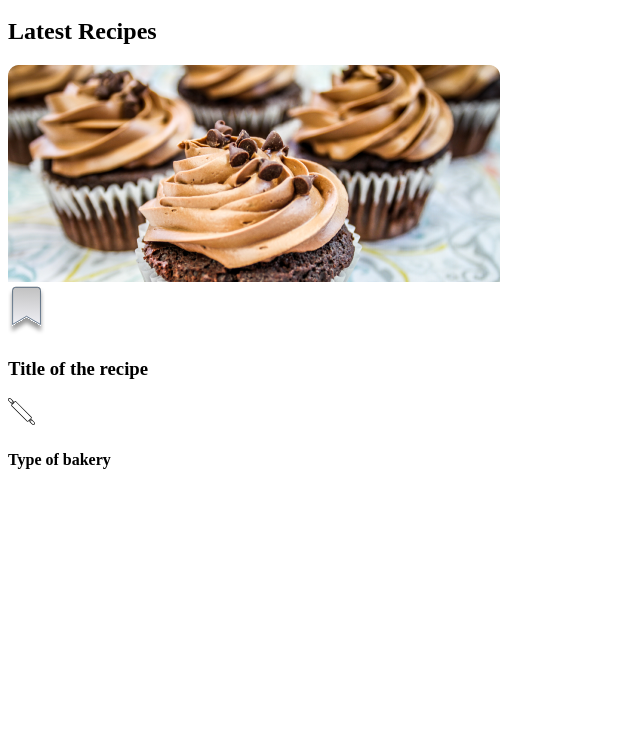
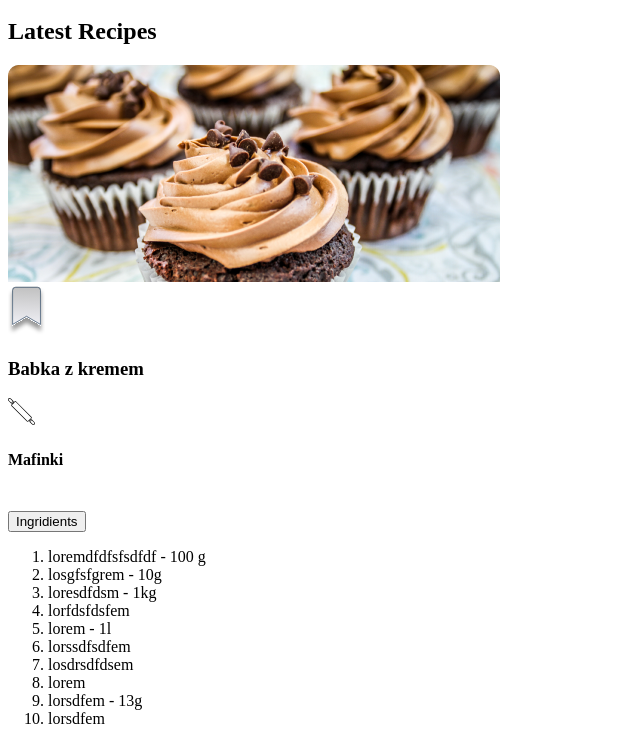
Before and after one commit to Maxim-Mal/sweet_bear, a website: page public/index.html in a window 1280 px wide. Shown: the part 1714-2458 px from the top of the page, without its empty margins (0-640 px from the left). Before the commit the page ends 2233 px from the top, so only its background shows below. Drawn offline with Linux system fonts and the light colour scheme; files that its build step writes are made by us from their sources; files whose address does not match are found by name.

Commit message:
styled card with js inprogress

```diff
--- a/public/index.html
+++ b/public/index.html
@@ -173,10 +173,12 @@
         <h2 class="section-titles">Latest Recipes</h2>
         <div class="group-card">
           <div class="card">
-            <img
-              class="card__image"
-              src="./assets/Images/mike-meeks-zk-fclJdGas-unsplash 1.png"
-            />
+            <a href="#"
+              ><img
+                class="card__image"
+                src="./assets/Images/mike-meeks-zk-fclJdGas-unsplash 1.png"
+            /></a>
+
             <div class="card__bookmark">
               <svg
                 width="37"
@@ -242,9 +244,7 @@
               </svg>
             </div>
             <div class="card__description">
-              <h3 class="card__title card__title--primary">
-                Title of the recipe
-              </h3>
+              <h3 class="card__title card__title--primary">Babka z kremem</h3>
               <div class="test card__icon">
                 <svg
                   class="card__icon"
@@ -261,9 +261,7 @@
                 </svg>
               </div>
 
-              <h4 class="test card__title card__title--secondary">
-                Type of bakery
-              </h4>
+              <h4 class="test card__title card__title--secondary">Mafinki</h4>
 
               <div class="card__ranking">
                 <svg
@@ -370,6 +368,7 @@
                   xmlns="http://www.w3.org/2000/svg"
                 >
                   <path
+                    class="card__star--path"
                     d="m9.13.416 3.024 5.09 6.007 1.182-4.137 4.326.688 5.822-5.582-2.423-5.583 2.423.686-5.822L.098 6.688l6.005-1.182L9.13.416Z"
                   />
                   <defs>
@@ -387,12 +386,29 @@
                   </defs>
                 </svg>
               </div>
+              <!-- Is it a good practice to left wraped link in div wthout class? -->
             </div>
-            <div class="card__btn btn btn--round"></div>
+            <button class="card__btn btn btn--link">Ingridients</button>
+            <div class="card__back-side show">
+              <ol class="list list__ingridients">
+                <li>loremdfdfsfsdfdf - 100 g</li>
+                <li>losgfsfgrem - 10g</li>
+                <li>loresdfdsm - 1kg</li>
+                <li>lorfdsfdsfem</li>
+                <li>lorem - 1l</li>
+                <li>lorssdfsdfem</li>
+                <li>losdrsdfdsem</li>
+                <li>lorem</li>
+                <li>lorsdfem - 13g</li>
+                <li>lorsdfem</li>
+              </ol>
+            </div>
           </div>
         </div>
       </section>
     </main>
   </body>
+
   <script src="./main.js"></script>
+  <script src="./card.js"></script>
 </html>
--- /dev/null
+++ b/src/card.js
@@ -0,0 +1,12 @@
+const cardBtn = document.querySelector(".card__btn btn");
+let cardFlip = false;
+
+cardBtn.addEventListener("click", () => {
+  if (!cardFlip) {
+    cardBtn.classList.add("show");
+    cardFlip = true;
+  } else {
+    cardBtn.classList.remove("show");
+    cardFlip = false;
+  }
+});
--- a/src/styles/components/_card.scss
+++ b/src/styles/components/_card.scss
@@ -1,6 +1,9 @@
+.group-card {
+  margin-left: 200px;
+}
 .card {
-  width: 300px;
-  height: 250px;
+  width: 400px;
+  height: 350px;
   border-radius: 14px;
   background: $btn-color;
   box-shadow: $shadow-outset;
@@ -8,30 +11,37 @@
 
   &__bookmark {
     position: absolute;
-    margin: 11px 0 0 254px;
+    margin: 16px 0 0 342px;
   }
 
   &__image {
-    max-width: 100%;
+    // how to fix issue with overflow corners, "hidden" doesn't work in this case
+    overflow: hidden;
+    //is it good solution to use here oject fit?
+    object-fit: cover;
+    width: 400px;
+    height: 206px;
     position: absolute;
   }
   &__description {
     position: absolute;
-    top: 145px;
-    right: 140px;
+    top: 225px;
+    right: 200px;
   }
 
   &__title {
     font-family: Roboto, Arial, sans-serif;
 
     &--primary {
+      font-size: 24px;
       color: black;
       margin: 0;
     }
 
     &--secondary {
       display: inline-block;
-      margin: 0;
+      font-size: 22px;
+      margin: 5px 0 0 0;
       padding: 0;
       color: gray;
     }
@@ -40,16 +50,56 @@
     display: inline-block;
     top: 10px;
     right: 15px;
-    height: 20px;
-    margin: 0;
+    height: 25px;
+    margin: 5px 0 0 0;
   }
 
   &__btn {
     position: absolute;
     right: 20px;
     bottom: 20px;
+    padding: 2px 20px 2px 22px;
+    text-transform: uppercase;
+    font-size: 19px;
+    width: fit-content;
+    border: none;
+    cursor: pointer;
+  }
+
+  &__ranking {
+    margin-top: 22px;
   }
   &--star {
     fill: $btn-text-color;
+    &--path {
+      height: 30px;
+      width: 30px;
+    }
+    &:hover {
+      fill: rgba($color: #a045c4, $alpha: 0.7);
+    }
+  }
+  &__back-side {
+    display: flex;
+    width: 400px;
+    height: 206px;
+    position: absolute;
+    background-color: $btn-color;
+    border-color: #000;
+    width: 400px;
+    height: 206px;
+    justify-content: center;
+    opacity: 0;
+    pointer-events: none;
   }
 }
+.list__ingridients {
+  padding: 33px;
+  display: flex;
+  flex-direction: column;
+  column-gap: 64px;
+  list-style: square;
+  flex-wrap: wrap;
+  align-content: center;
+  align-items: flex-start;
+}
```
